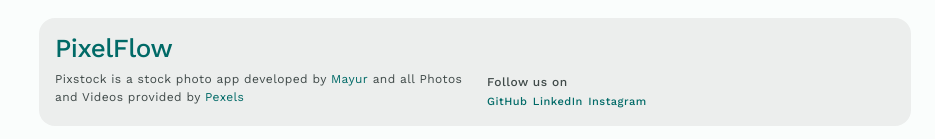
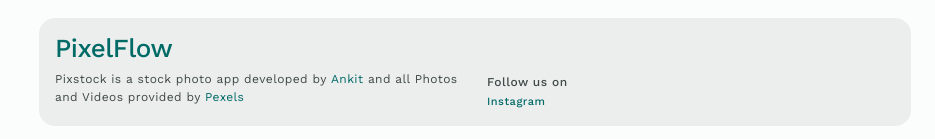
Before and after one commit to itzMayur01/PixelFlow, a plain HTML site: page index.html in a window 1280 px wide. Shown: the part 6100-6239 px from the top of the page, without its empty margins (345-1280 px from the left). Drawn offline with nearby package versions, Linux system fonts and the light colour scheme; no server answers.

Commit message:
Update index.html
update name

```diff
--- a/index.html
+++ b/index.html
@@ -585,7 +585,7 @@
         <div class="col">
           <a href="" class="logo">PixelFlow</a>
           <p class="text body-small">
-            Pixstock is a stock photo app developed by <span class="color-primary">Mayur </span> and all Photos and
+            Pixstock is a stock photo app developed by <span class="color-primary">Ankit </span> and all Photos and
             Videos provided by <a href="https://pexels.com" target="_blank" class="color-primary">Pexels</a>
           </p>
         </div>
@@ -596,14 +596,14 @@
 
           <div class="social-list">
 
-            <a href="https://github.com/itzMayur01" class="label-small color-primary" target="_blank">GitHub</a>
+<!--             <a href="https://github.com/itzMayur01" class="label-small color-primary" target="_blank">GitHub</a>
 
 
             <a href="https://www.linkedin.com/in/mayur-kumar-043753199/" class="label-small color-primary"
-              target="_blank">LinkedIn</a>
+              target="_blank">LinkedIn</a> -->
 
 
-            <a href="https://www.instagram.com/itz_bhardwaj01" class="label-small color-primary"
+            <a href="https://www.instagram.com/ch.ankit_jaat07" class="label-small color-primary"
               target="_blank">Instagram</a>
 
 
```
